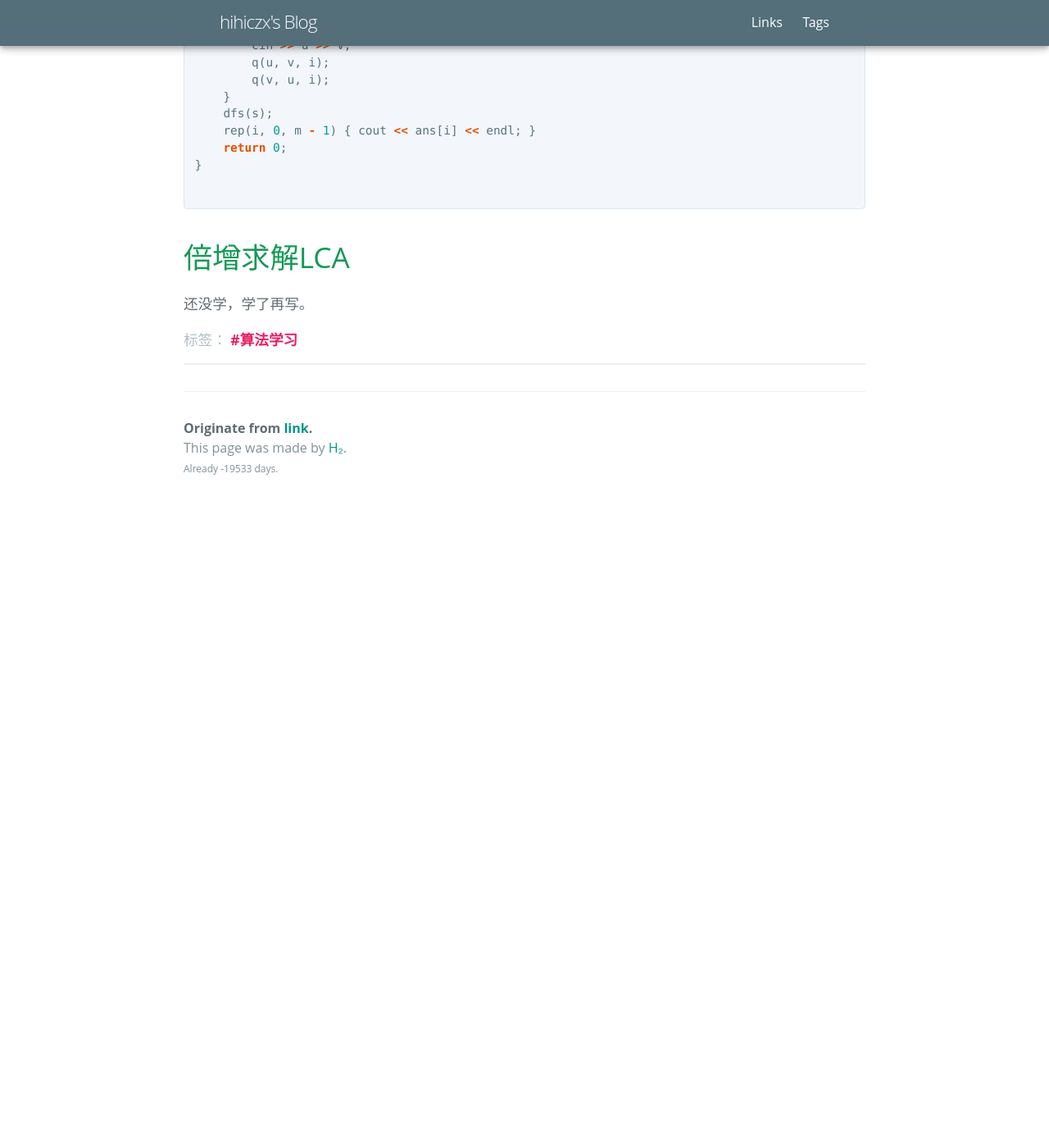
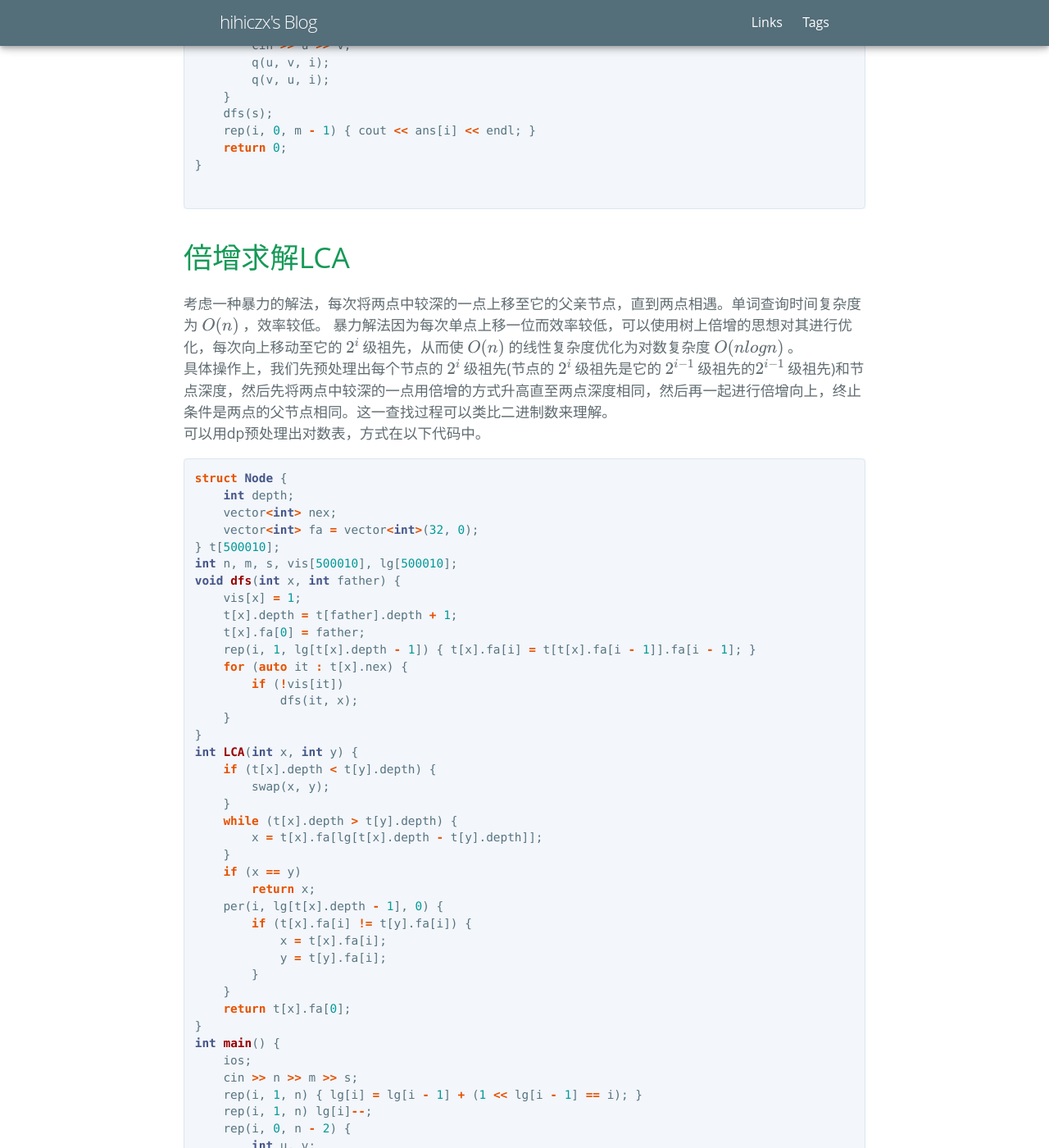
Before and after one commit to BuaaCzx/BuaaCzx.github.io, a Jekyll site: the page built from _posts/2023-6-27-LCA(最近公共祖先).md, in a window 1280 px wide and 1400 px high, scrolled down 1564 px. Shown: the whole window at 82% size. Built offline with Jekyll 4.4.1, drawn with Linux system fonts in a browser that asks for light colours; some web fonts are replaced; formulas are drawn with MathJax 3; before the commit the page ends 2194 px from its top, so only the background shows below that; some of the changed text lies outside the part shown.

Commit message:
Update 2023-6-27-LCA(最近公共祖先).md

````diff
--- a/_posts/2023-6-27-LCA(最近公共祖先).md
+++ b/_posts/2023-6-27-LCA(最近公共祖先).md
@@ -60,4 +60,61 @@ int main() {
 }
 ```
 # 倍增求解LCA
-还没学，学了再写。
+考虑一种暴力的解法，每次将两点中较深的一点上移至它的父亲节点，直到两点相遇。单词查询时间复杂度为 $O(n)$ ，效率较低。
+暴力解法因为每次单点上移一位而效率较低，可以使用树上倍增的思想对其进行优化，每次向上移动至它的 $2^i$ 级祖先，从而使 $O(n)$ 的线性复杂度优化为对数复杂度 $O(nlogn)$ 。
+具体操作上，我们先预处理出每个节点的 $2^i$ 级祖先(节点的 $2^i$ 级祖先是它的 $2^{i-1}$ 级祖先的$2^{i-1}$ 级祖先)和节点深度，然后先将两点中较深的一点用倍增的方式升高直至两点深度相同，然后再一起进行倍增向上，终止条件是两点的父节点相同。这一查找过程可以类比二进制数来理解。
+可以用dp预处理出对数表，方式在以下代码中。
+```cpp
+struct Node {
+    int depth;
+    vector<int> nex;
+    vector<int> fa = vector<int>(32, 0);
+} t[500010];
+int n, m, s, vis[500010], lg[500010];
+void dfs(int x, int father) {
+    vis[x] = 1;
+    t[x].depth = t[father].depth + 1;
+    t[x].fa[0] = father;
+    rep(i, 1, lg[t[x].depth - 1]) { t[x].fa[i] = t[t[x].fa[i - 1]].fa[i - 1]; }
+    for (auto it : t[x].nex) {
+        if (!vis[it])
+            dfs(it, x);
+    }
+}
+int LCA(int x, int y) {
+    if (t[x].depth < t[y].depth) {
+        swap(x, y);
+    }
+    while (t[x].depth > t[y].depth) {
+        x = t[x].fa[lg[t[x].depth - t[y].depth]];
+    }
+    if (x == y)
+        return x;
+    per(i, lg[t[x].depth - 1], 0) {
+        if (t[x].fa[i] != t[y].fa[i]) {
+            x = t[x].fa[i];
+            y = t[y].fa[i];
+        }
+    }
+    return t[x].fa[0];
+}
+int main() {
+    ios;
+    cin >> n >> m >> s;
+    rep(i, 1, n) { lg[i] = lg[i - 1] + (1 << lg[i - 1] == i); }
+    rep(i, 1, n) lg[i]--;
+    rep(i, 0, n - 2) {
+        int u, v;
+        cin >> u >> v;
+        t[u].nex.pb(v);
+        t[v].nex.pb(u);
+    }
+    dfs(s, 0);
+    rep(i, 0, m - 1) {
+        int x, y;
+        cin >> x >> y;
+        cout << LCA(x, y) << endl;
+    }
+    return 0;
+}
+```
````
